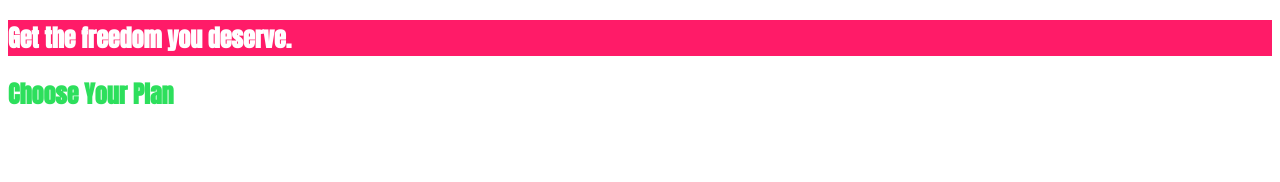
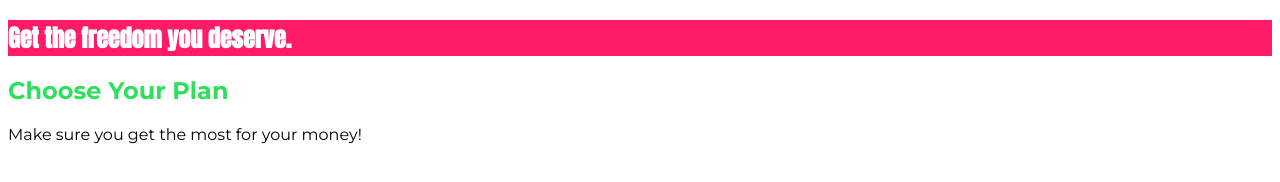
Before and after one commit to emihopebu/uHost, a plain HTML site: page index.html in a window 1280 px wide. Drawn offline with Linux system fonts and the light colour scheme.

Commit message:
Updating ..

```diff
--- a/index.html
+++ b/index.html
@@ -5,6 +5,10 @@
     <meta http-equiv="X-UA-Compatible" content="ie=edge" />
     <title>uHost</title>
     <link rel="shortcut icon" href="favicon.png" />
+    <link
+      href="https://fonts.googleapis.com/css2?family=Montserrat:wght@100;400;700&display=swap"
+      rel="stylesheet"
+    />
     <link
       href="https://fonts.googleapis.com/css2?family=Anton&display=swap"
       rel="stylesheet"
@@ -19,6 +23,7 @@
       </section>
       <section id="plans">
         <h1 class="section-title">Choose Your Plan</h1>
+        <p>Make sure you get the most for your money!</p>
       </section>
     </main>
   </body>
--- a/main.css
+++ b/main.css
@@ -1,11 +1,14 @@
+body {
+  font-family: "Montserrat", sans-serif;
+}
+
 #product-overview {
   background: #ff1b68;
 }
-h1 {
+.section-title {
+  color: #2ddf5c;
+}
+#product-overview h1 {
   color: white;
   font-family: "Anton", sans-serif;
 }
-
-.section-title {
-  color: #2ddf5c;
-}
```
